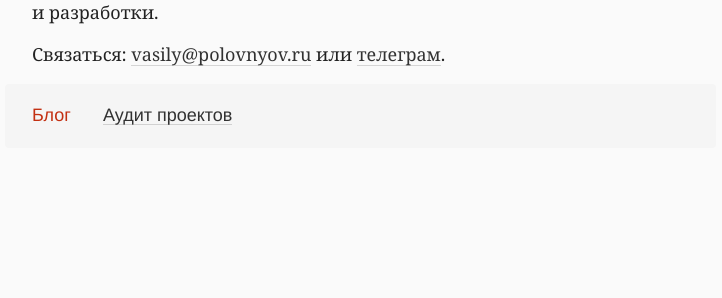
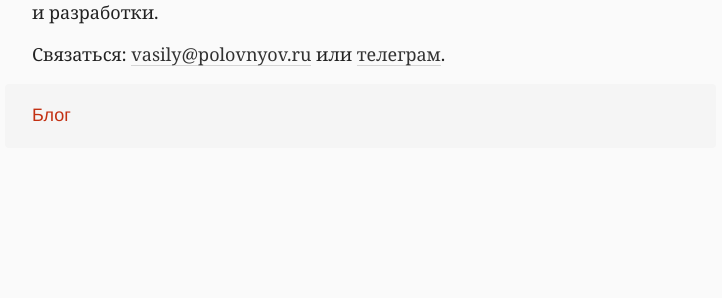
Before and after one commit to vast/vast.github.io, a Jekyll site: the page built from index.html, in a window 1280 px wide and 900 px high. Shown: the part 215-513 px from the top of the window, without its empty margins (248-970 px from the left). Built offline with Jekyll 4.4.1, drawn with Linux system fonts in a browser that asks for light colours.

Commit message:
bump presence links

```diff
--- a/index.html
+++ b/index.html
@@ -66,7 +66,6 @@
         </p>
         <p class="my_presence" style="font-family: Helvetica Neue;">
           <span class="my_presence-link is__active">Блог</span>
-          <a href="/posts/ruby-rails-audit.html" class="my_presence-link">Аудит проектов</a>
         </p>
       </div>
     </article>
```
